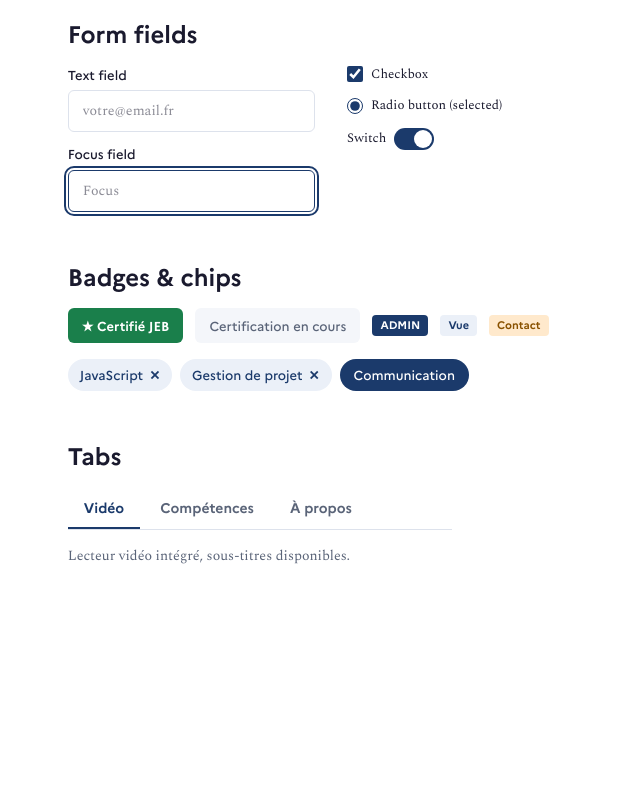
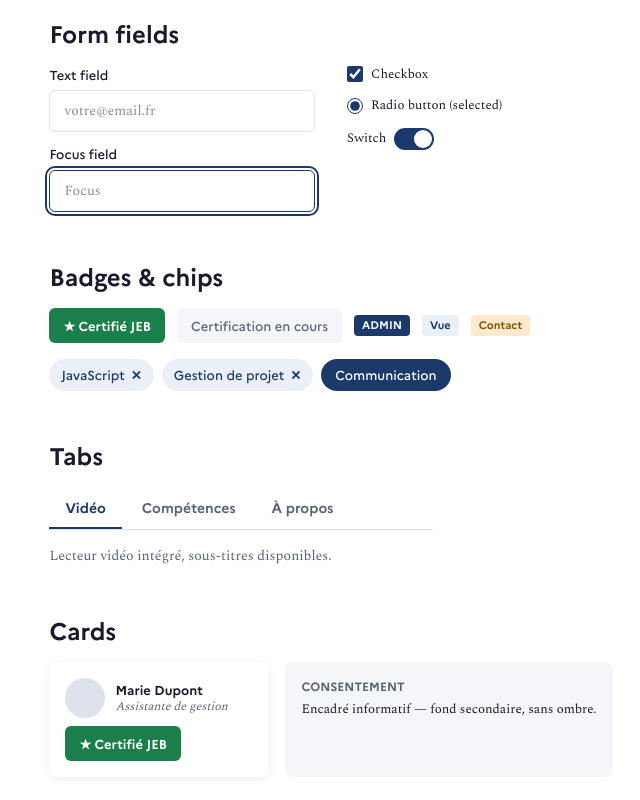
Before and after one commit to Nexlein/Survivor-ProfilsActifs, a Next.js app in the folder frontend/: page /design-system in a window 1280 px wide. Shown: the part 264-1064 px from the top of the page, without its empty margins (309-949 px from the left). Before the commit the page ends 878 px from the top, so only its background shows below. Built offline with nearby package versions, Linux system fonts and the light colour scheme.

Commit message:
feat: Cards added to the design system

```diff
--- a/frontend/src/app/design-system/page.tsx
+++ b/frontend/src/app/design-system/page.tsx
@@ -8,6 +8,7 @@ import { Switch } from "@/components/ui/Switch";
 import { Badge } from "@/components/ui/Badge";
 import { Chip } from "@/components/ui/Chip";
 import { Tabs } from "@/components/ui/Tabs";
+import { ProfileCard, InfoCard } from "@/components/ui/Card";
 
 export default function DesignSystemPage() {
   return (
@@ -69,6 +70,14 @@ export default function DesignSystemPage() {
           />
         </div>
       </section>
+
+      <section className="flex flex-col gap-4">
+        <h2>Cards</h2>
+        <div className="flex flex-wrap gap-4">
+          <ProfileCard name="Marie Dupont" role="Assistante de gestion" certified />
+          <InfoCard label="Consentement">Encadré informatif — fond secondaire, sans ombre.</InfoCard>
+        </div>
+      </section>
     </main>
   );
 }
--- /dev/null
+++ b/frontend/src/components/ui/Card.tsx
@@ -0,0 +1,43 @@
+import { ReactNode } from "react";
+import { Badge } from "@/components/ui/Badge";
+
+type ProfileCardProps = {
+  name: string;
+  role: string;
+  avatarUrl?: string;
+  certified?: boolean;
+};
+
+export function ProfileCard({ name, role, avatarUrl, certified }: ProfileCardProps) {
+  return (
+    <div className="w-[220px] bg-bg rounded-lg p-4 shadow-card">
+      <div className="flex gap-2.5 items-center mb-2">
+        <div className="w-10 h-10 rounded-full bg-border overflow-hidden shrink-0">
+          {avatarUrl && (
+            // eslint-disable-next-line @next/next/no-img-element
+            <img src={avatarUrl} alt="" className="w-full h-full object-cover" />
+          )}
+        </div>
+        <div>
+          <div className="font-bold text-[13px] font-heading text-text">{name}</div>
+          <div className="italic text-xs font-body text-text-secondary">{role}</div>
+        </div>
+      </div>
+      {certified && <Badge variant="success">★ Certifié JEB</Badge>}
+    </div>
+  );
+}
+
+type InfoCardProps = {
+  label: string;
+  children: ReactNode;
+};
+
+export function InfoCard({ label, children }: InfoCardProps) {
+  return (
+    <div className="bg-bg-secondary rounded-lg p-4">
+      <div className="text-xs font-bold font-heading text-text-secondary mb-1.5 uppercase">{label}</div>
+      <div className="text-[13px] text-text">{children}</div>
+    </div>
+  );
+}
```
